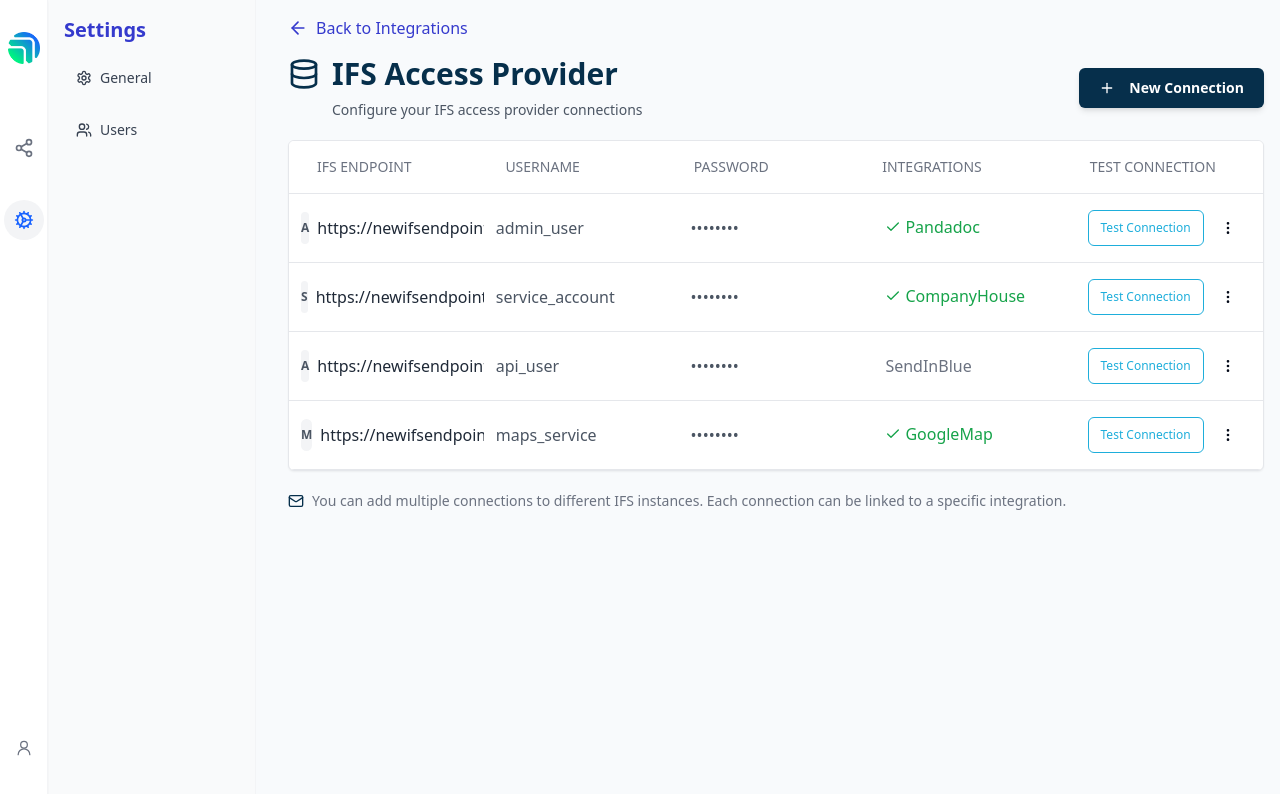
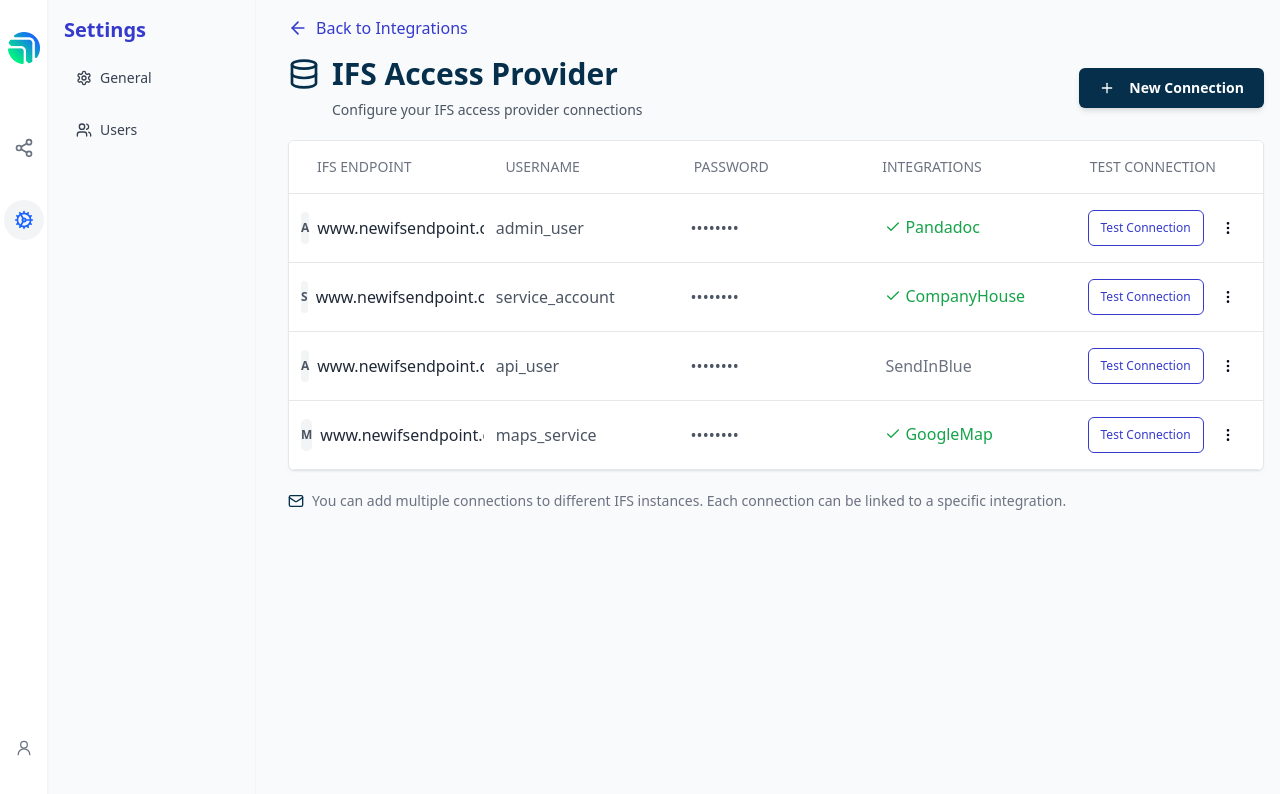
Before and after one commit to charanar/whimsical-workflow-wizard, a React (Vite) app: page /settings in a window 1280 px wide. Shown: the top 794 px of the page. Built offline with nearby package versions, Linux system fonts and the light colour scheme.

Commit message:
Update IFS endpoint URLs
Updates the IFS endpoint URLs and standardizes the test connection button color. Also removes the first letters from the username.

```diff
--- a/src/components/settings/ConnectionsTable.tsx
+++ b/src/components/settings/ConnectionsTable.tsx
@@ -66,7 +66,7 @@ const ConnectionsTable = ({ connections, onTestConnection, onDeleteConnection }:
               <Button
                 variant="outline"
                 size="sm"
-                className="text-xs border-[#1EAEDB] text-[#1EAEDB] hover:bg-[#1EAEDB]/10"
+                className="text-xs border-[#353acd] text-[#353acd] hover:bg-[#353acd]/10"
                 onClick={() => onTestConnection(connection.id)}
               >
                 Test Connection
--- a/src/pages/Settings.tsx
+++ b/src/pages/Settings.tsx
@@ -1,4 +1,3 @@
-
 import { useState } from "react";
 import { useNavigate } from "react-router-dom";
 import { toast } from "sonner";
@@ -9,12 +8,12 @@ import IFSProviderSection from "@/components/settings/IFSProviderSection";
 import PlaceholderSection from "@/components/settings/PlaceholderSection";
 import { Connection } from "@/components/settings/ConnectionsTable";
 
-// Mock data for IFS Access Provider connections with correct endpoint pattern
+// Mock data for IFS Access Provider connections with corrected endpoint pattern
 const initialConnections = [
-  { id: 1, endpoint: "https://newifsendpoint.com/service1", username: "admin_user", integration: "Pandadoc", status: "active", condition: "online" },
-  { id: 2, endpoint: "https://newifsendpoint.com/connect", username: "service_account", integration: "CompanyHouse", status: "active", condition: "online" },
-  { id: 3, endpoint: "https://newifsendpoint.com/hooks", username: "api_user", integration: "SendInBlue", status: "deactivated", condition: "offline" },
-  { id: 4, endpoint: "https://newifsendpoint.com/maps", username: "maps_service", integration: "GoogleMap", status: "active", condition: "online" },
+  { id: 1, endpoint: "www.newifsendpoint.com", username: "admin_user", integration: "Pandadoc", status: "active", condition: "online" },
+  { id: 2, endpoint: "www.newifsendpoint.com", username: "service_account", integration: "CompanyHouse", status: "active", condition: "online" },
+  { id: 3, endpoint: "www.newifsendpoint.com", username: "api_user", integration: "SendInBlue", status: "deactivated", condition: "offline" },
+  { id: 4, endpoint: "www.newifsendpoint.com", username: "maps_service", integration: "GoogleMap", status: "active", condition: "online" },
 ];
 
 const Settings = () => {
@@ -43,7 +42,7 @@ const Settings = () => {
     const newId = Math.max(...connections.map(c => c.id), 0) + 1;
     const newConnection = {
       id: newId,
-      endpoint: "https://newifsendpoint.com/newconnection",
+      endpoint: "www.newifsendpoint.com",
       username: "new_user",
       integration: "New Integration",
       status: "active",
```
